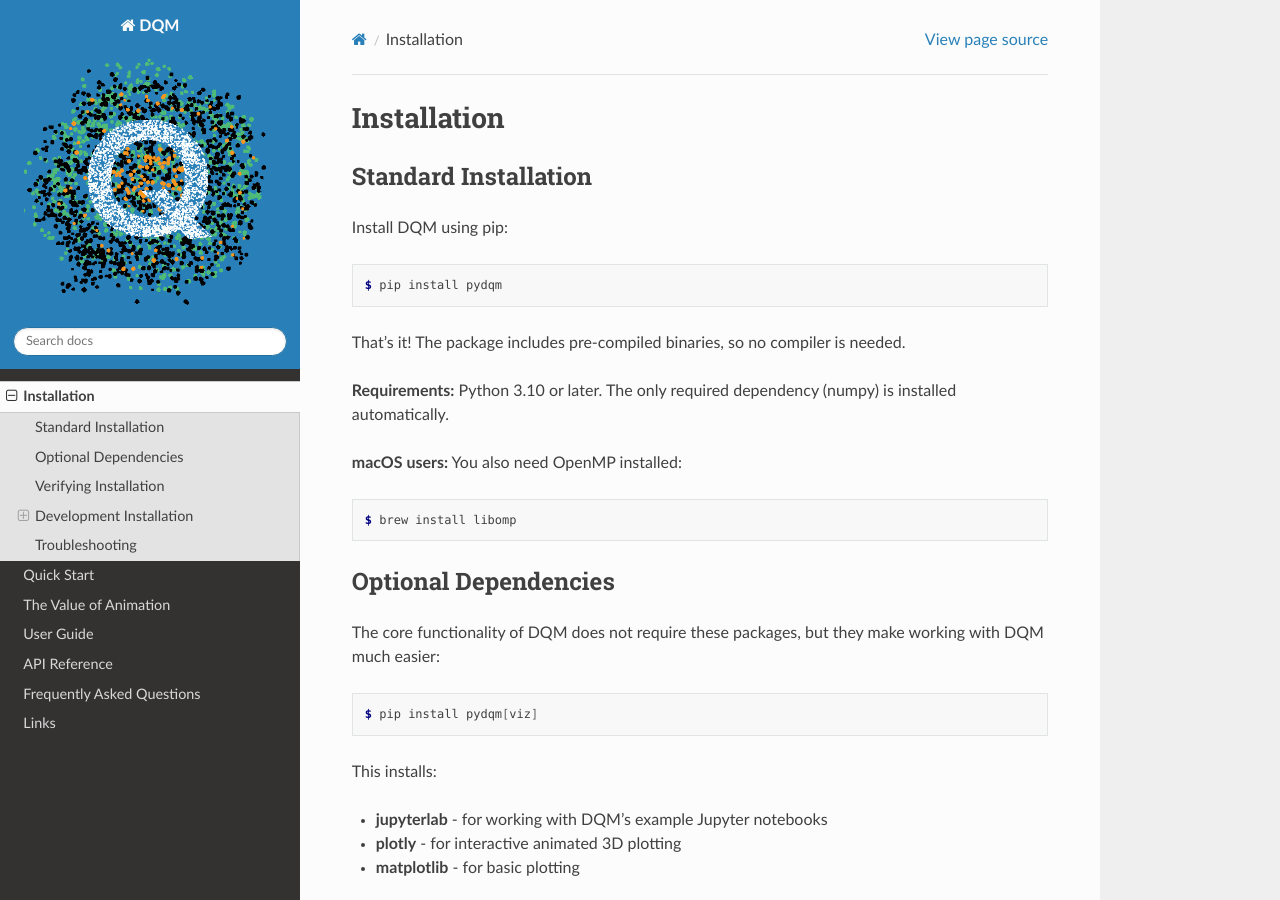
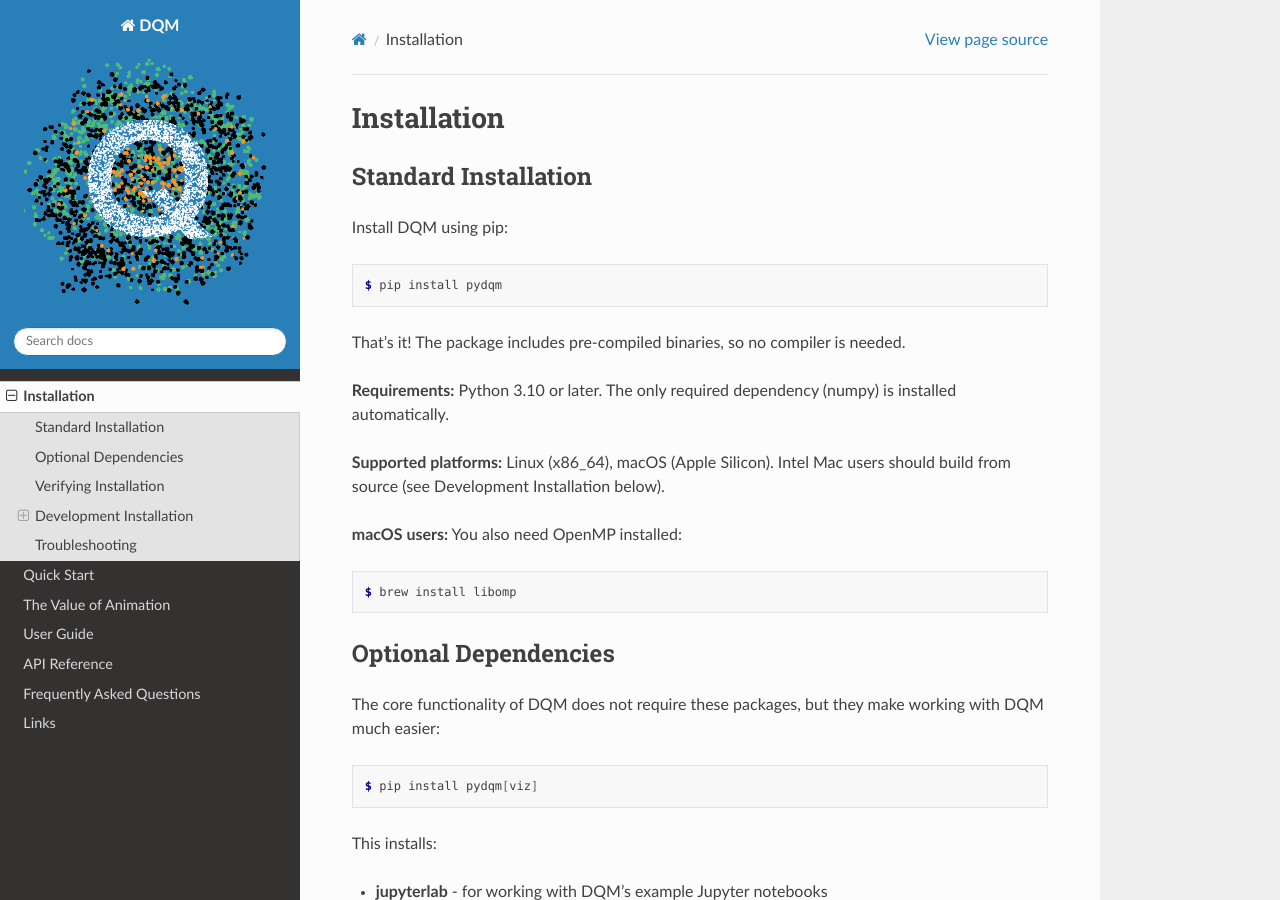
Before and after one commit to zanderteller/dqm, a Sphinx documentation site: the page built from docs/installation.rst, in a window 1280 px wide and 900 px high. Built offline with Sphinx 7.4.7 and the Read the Docs theme 3.1.0, drawn with Linux system fonts in a browser that asks for light colours.

Commit message:
docs: note supported platforms for pip install
Co-Authored-By: Claude Opus 4.5 <noreply@anthropic.com>

```diff
--- a/docs/installation.rst
+++ b/docs/installation.rst
@@ -13,6 +13,8 @@ Install DQM using pip:
 That's it! The package includes pre-compiled binaries, so no compiler is needed.
 
 **Requirements:** Python 3.10 or later. The only required dependency (numpy) is installed automatically.
+
+**Supported platforms:** Linux (x86_64), macOS (Apple Silicon). Intel Mac users should build from source (see Development Installation below).
 
 **macOS users:** You also need OpenMP installed:
 
```
